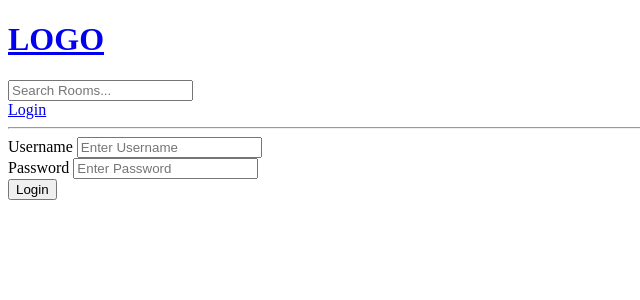
After one commit to AliNiaz990487/studybud, a Django app: page /login/ in a window 1280 px wide. The commit adds this page. Shown: the top 300 px of the page, without its empty margins (0-640 px from the left). Run offline with Django 5.2, Linux system fonts and the light colour scheme.

Commit message:
added login

```diff
--- /dev/null
+++ b/base/templates/base/login_register.html
@@ -0,0 +1,23 @@
+{% extends 'main.html' %}
+
+{% block content %}
+
+<div>
+    <form method="POST" action="">
+        {% csrf_token %}
+        <div>
+            <label>Username</label>
+            <input type="text" name="username" placeholder="Enter Username">
+        </div>
+
+        <div>
+            <label>Password</label>
+            <input type="password" name="password" placeholder="Enter Password">
+        </div>
+
+        <input type="submit" value="Login">
+
+    </form>
+</div>
+
+{% endblock %}
--- a/base/urls.py
+++ b/base/urls.py
@@ -2,6 +2,8 @@ from django.urls import path
 from . import views
 
 urlpatterns = [
+    path('login/', views.login_page, name='login'),
+
     path("", views.home, name='home'),
     path("room_page/<str:pk>/", views.room, name='room'), # pk for primary key,
     path('create-room/', views.create_room, name='create-room'),
--- a/base/views.py
+++ b/base/views.py
@@ -1,5 +1,8 @@
 from django.shortcuts import render, redirect
+from django.contrib import messages
 from django.db.models import Q
+from django.contrib.auth.models import User
+from django.contrib.auth import authenticate, login, logout
 from .models import Room, Topic
 from .forms import RoomForm
 # Create your views here.
@@ -9,6 +12,28 @@ from .forms import RoomForm
 #     {'id':2, 'name': 'Design with me'},
 #     {'id':3, 'name': 'Frontend developers'},
 # ]
+
+
+def login_page(request):
+    if request.method == "POST":
+        username = request.POST.get('username')
+        password = request.POST.get('password')
+
+        try:
+            user = User.objects.get(username=username)
+        except:
+            messages.error(request, "User dosen't exitsts")
+
+        user = authenticate(request, username=username, password=password)
+
+        if user is not None:
+            login(request, user)
+            return redirect('home')
+        else:
+            messages.error(request, "Username OR password dosen't exits")
+
+    context = {}
+    return render(request, 'base/login_register.html', context)
 
 def home(request):
     q = request.GET.get('q') if request.GET.get('q') else ''
--- a/templates/main.html
+++ b/templates/main.html
@@ -7,6 +7,16 @@
 </head>
 <body>
     {% include 'navbar.html' %}
+
+    {% if messages %}
+    <ul class="messages">
+        {% for message in messages %}
+        <li>
+            {{message}}
+        </li>
+        {% endfor %}
+    </ul>
+    {% endif %}
     {% block content %}
 
 
--- a/templates/navbar.html
+++ b/templates/navbar.html
@@ -5,4 +5,6 @@
 <form method="GET" action="{% url 'home' %}">
     <input type="text" name="q" placeholder="Search Rooms...">
 </form>
+
+<a href="{% url 'login' %}">Login</a>
 <hr>
```
Also changed, not shown: db.sqlite3.
